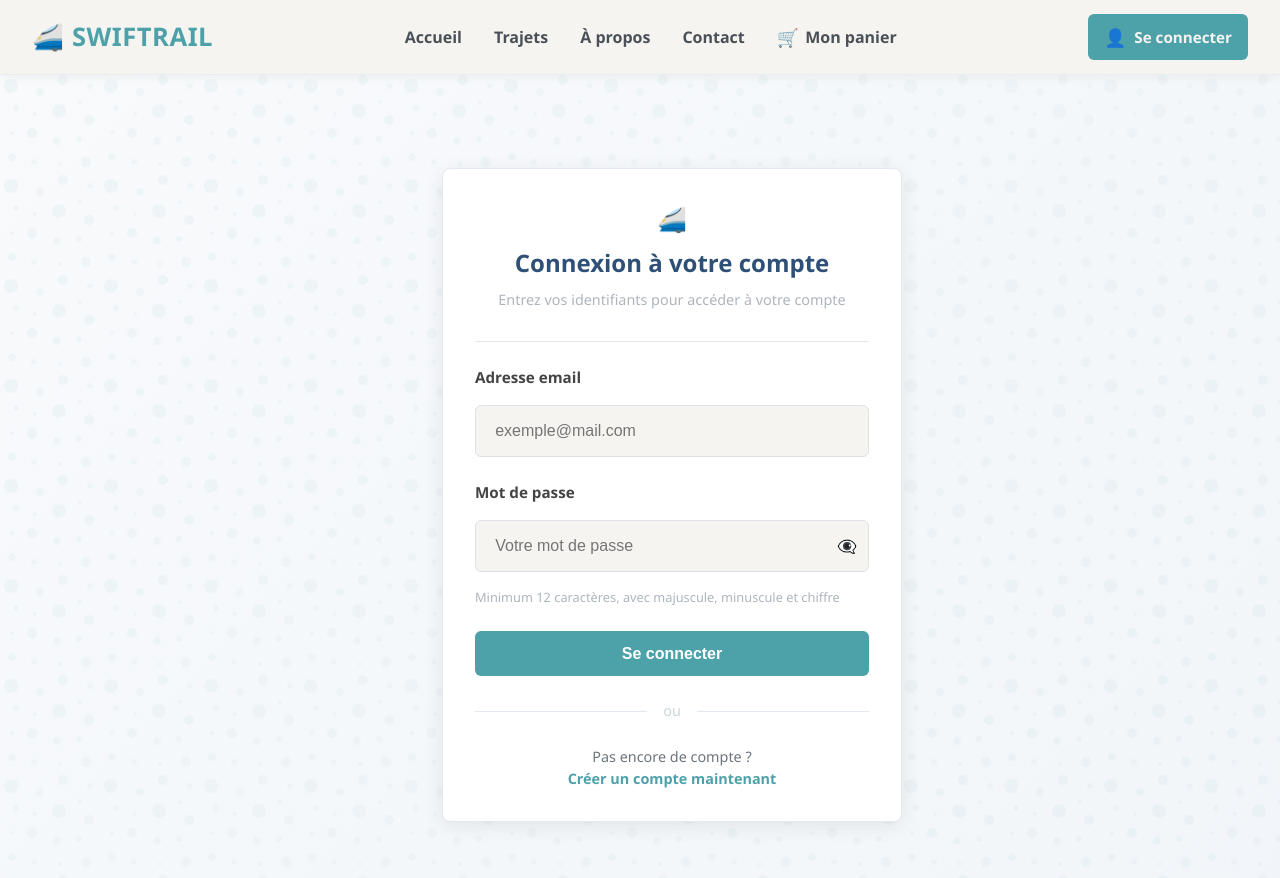
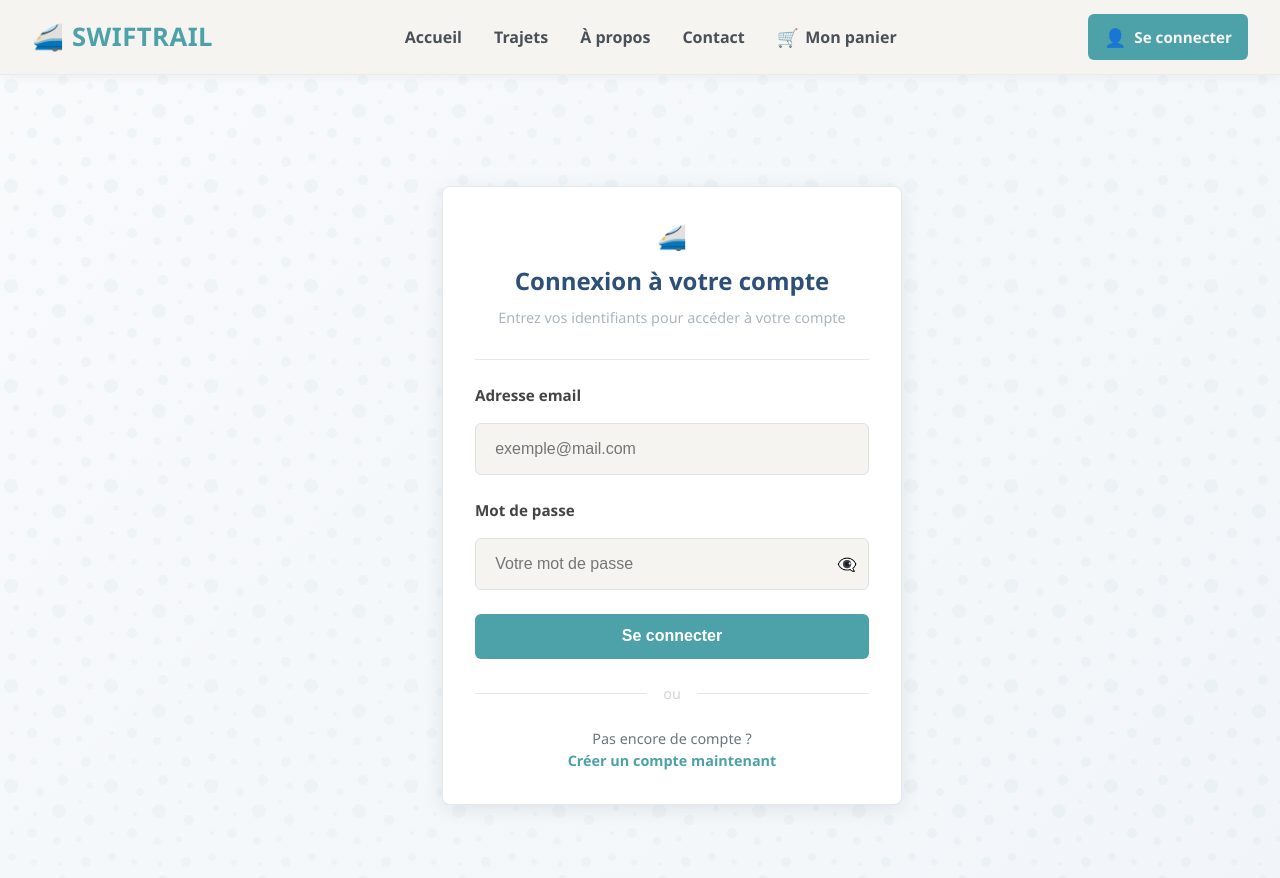
Before and after one commit to HayroMaki/TrainProject, a React (Vite) app: page /#/connection in a window 1280 px wide. Shown: the top 878 px of the page. Built offline with nearby package versions, Linux system fonts and the light colour scheme.

Commit message:
Changed error message from the connection page and removed the minimum of 12 characters to the password input (the information is not necessary for the user when connecting)

```diff
--- a/src/pages/Connection.tsx
+++ b/src/pages/Connection.tsx
@@ -32,12 +32,12 @@ export const Connection = () => {
         setErrorMessage("");
 
         if (!mailRegex.test(email.value)) {
-            setErrorMessage("Veuillez entrer une adresse email valide");
+            setErrorMessage("Email ou mot de passe incorrect");
             return;
         }
 
         if (!passwordRegex.test(password.value)) {
-            setErrorMessage("Le mot de passe doit contenir au moins 12 caractères, dont une majuscule, une minuscule et un chiffre");
+            setErrorMessage("Email ou mot de passe incorrect");
             return;
         }
 
@@ -117,7 +117,6 @@ export const Connection = () => {
                                 type={showPassword ? "text" : "password"}
                                 id="password"
                                 placeholder="Votre mot de passe"
-                                minLength={12}
                                 required
                             />
                             <span
@@ -126,9 +125,6 @@ export const Connection = () => {
                             >
                                 {showPassword ? "👁️" : "👁️‍🗨️"}
                             </span>
-                        </div>
-                        <div className="input-hint">
-                            Minimum 12 caractères, avec majuscule, minuscule et chiffre
                         </div>
                     </div>
 
```
